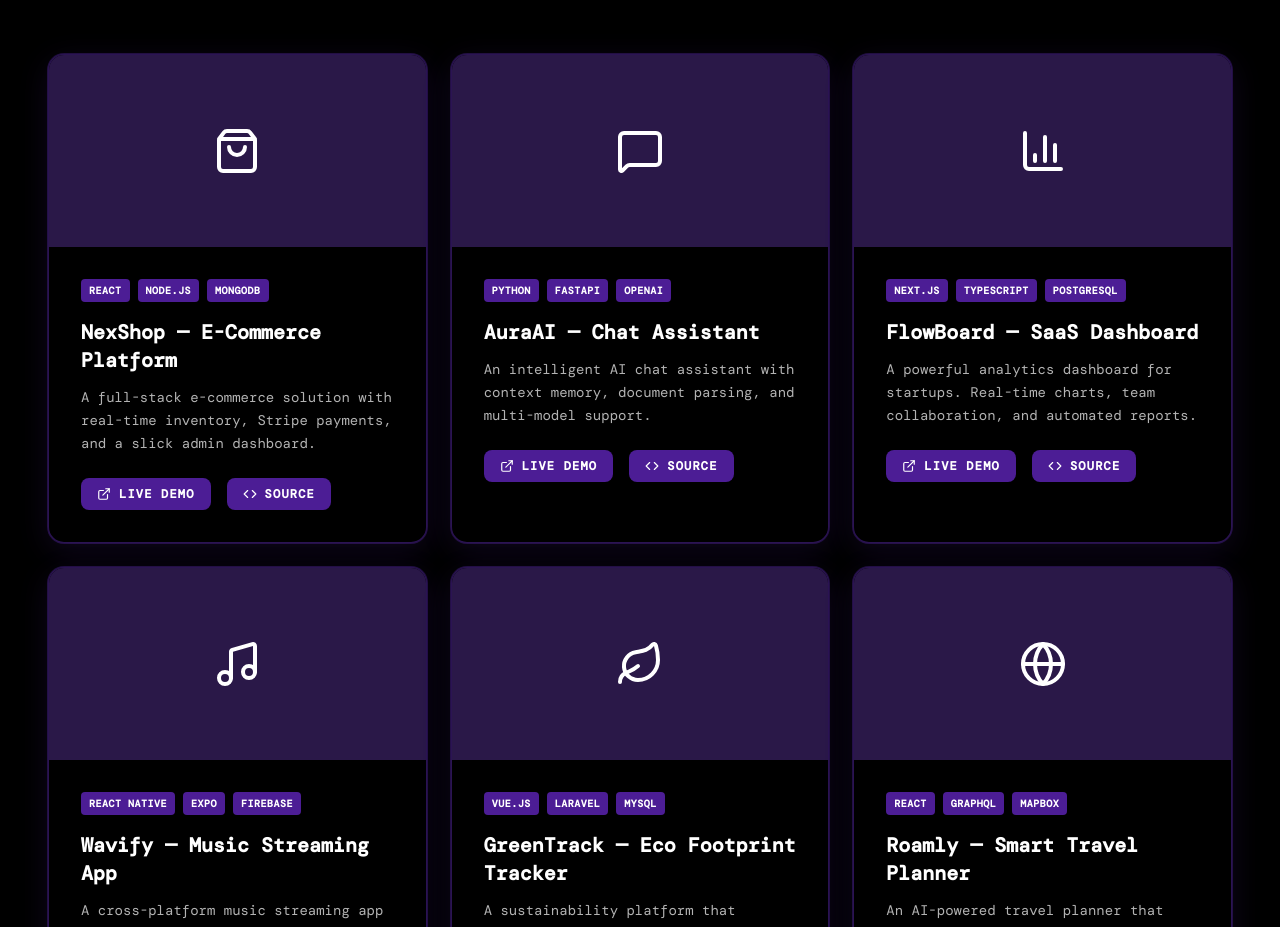
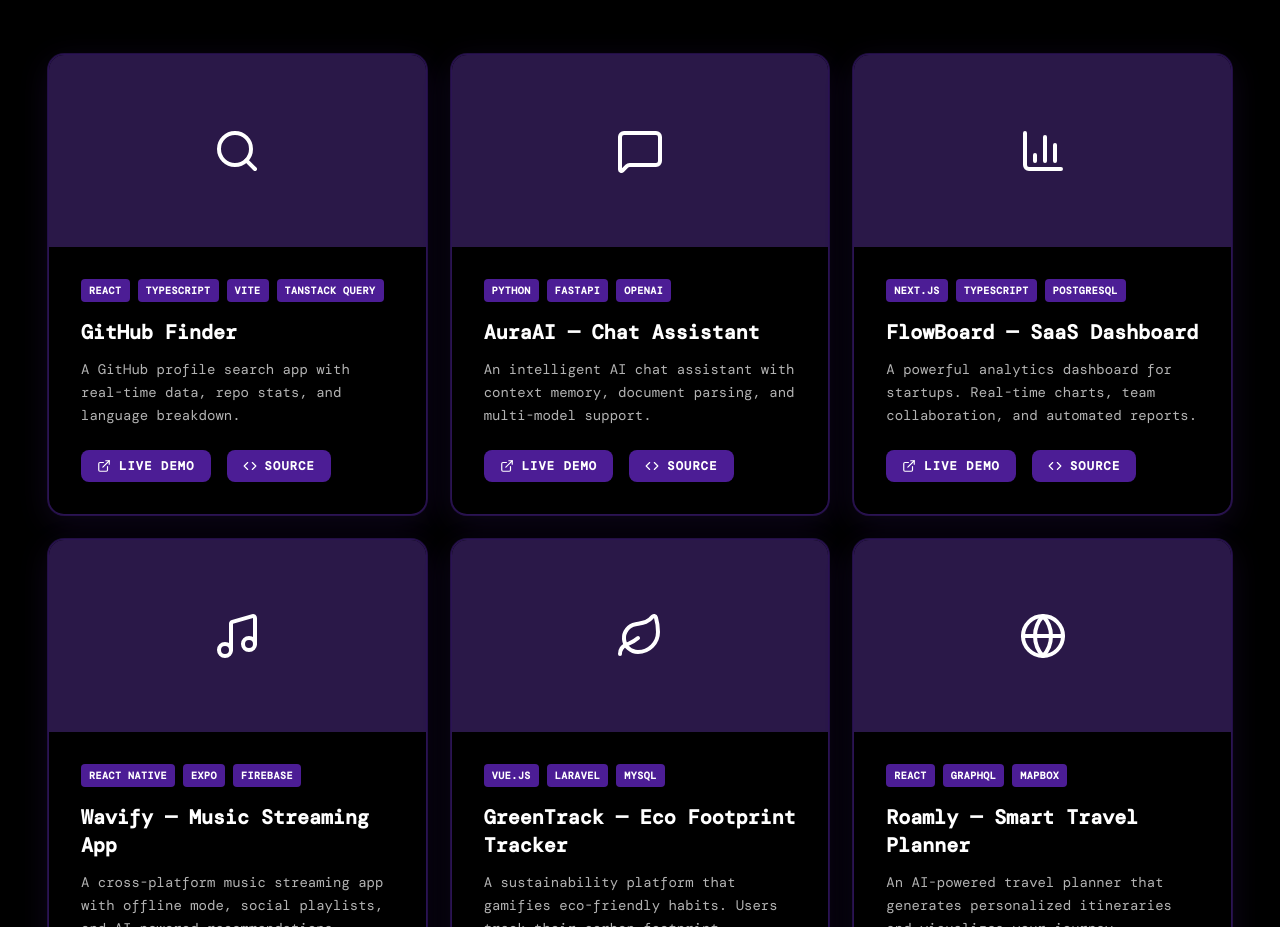
Before and after one commit to jolorupido15/jolo-portfolio, a Next.js app: page / in a window 1280 px wide. Shown: the part 1780-2707 px from the top of the page. Built offline with nearby package versions, Linux system fonts and the light colour scheme; a web font is replaced by a local one.

Commit message:
update first project to GitHub Finder

```diff
--- a/components/Projects.tsx
+++ b/components/Projects.tsx
@@ -1,14 +1,14 @@
 'use client';
 
-import { ExternalLink, Code, ShoppingBag, MessageSquare, BarChart3, Music, Leaf, Globe } from 'lucide-react';
+import { ExternalLink, Code, Search, MessageSquare, BarChart3, Music, Leaf, Globe } from 'lucide-react'
 
 const projects = [
   {
-    title: 'NexShop — E-Commerce Platform',
-    desc: 'A full-stack e-commerce solution with real-time inventory, Stripe payments, and a slick admin dashboard.',
-    tags: ['React', 'Node.js', 'MongoDB'],
-    icon: <ShoppingBag size={48} className="text-white" />,
-  },
+  title: 'GitHub Finder',
+  desc: 'A GitHub profile search app with real-time data, repo stats, and language breakdown.',
+  tags: ['React', 'TypeScript', 'Vite', 'TanStack Query'],
+  icon: <Search size={48} className="text-white" />,
+},
   {
     title: 'AuraAI — Chat Assistant',
     desc: 'An intelligent AI chat assistant with context memory, document parsing, and multi-model support.',
```
